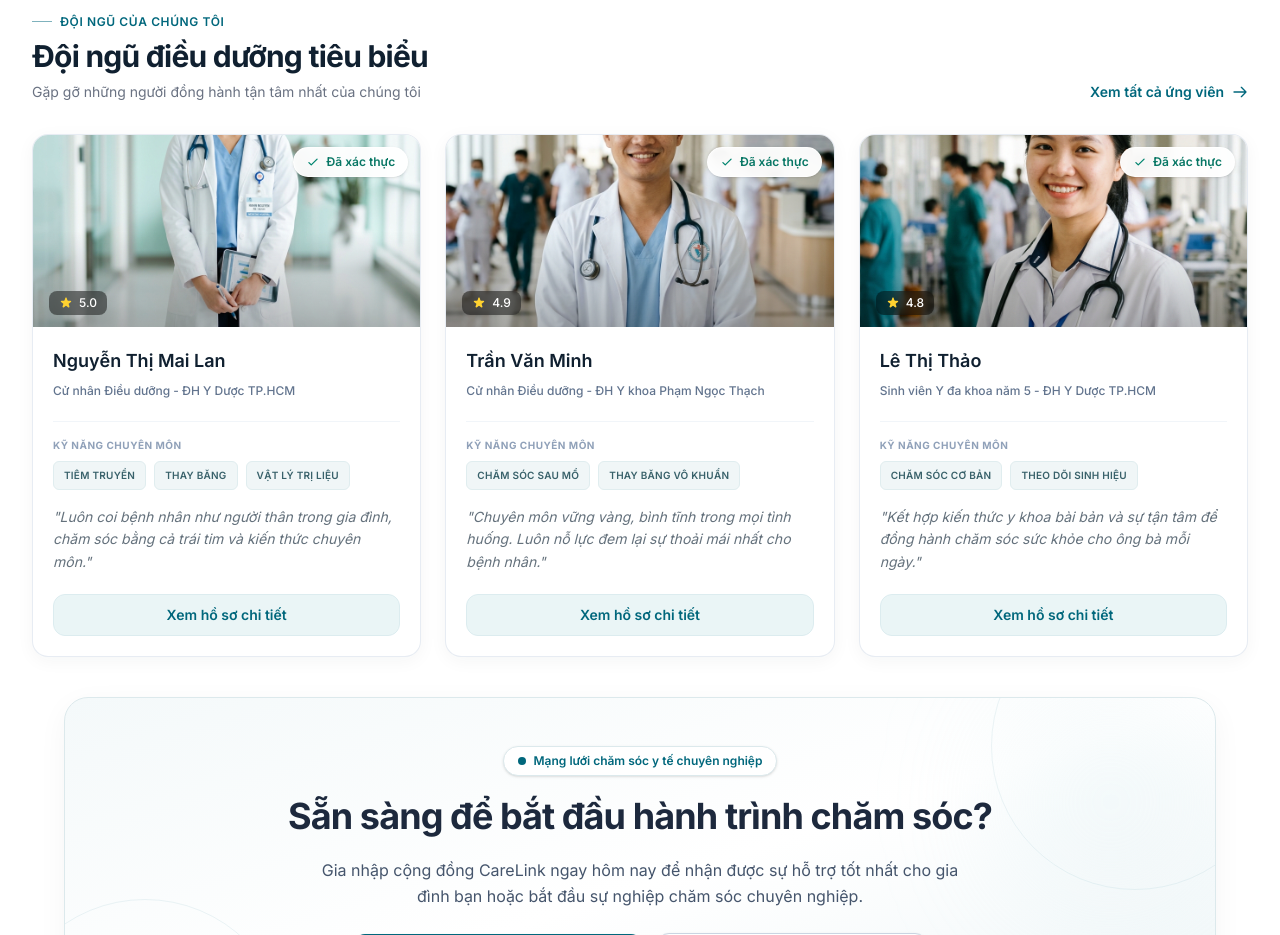
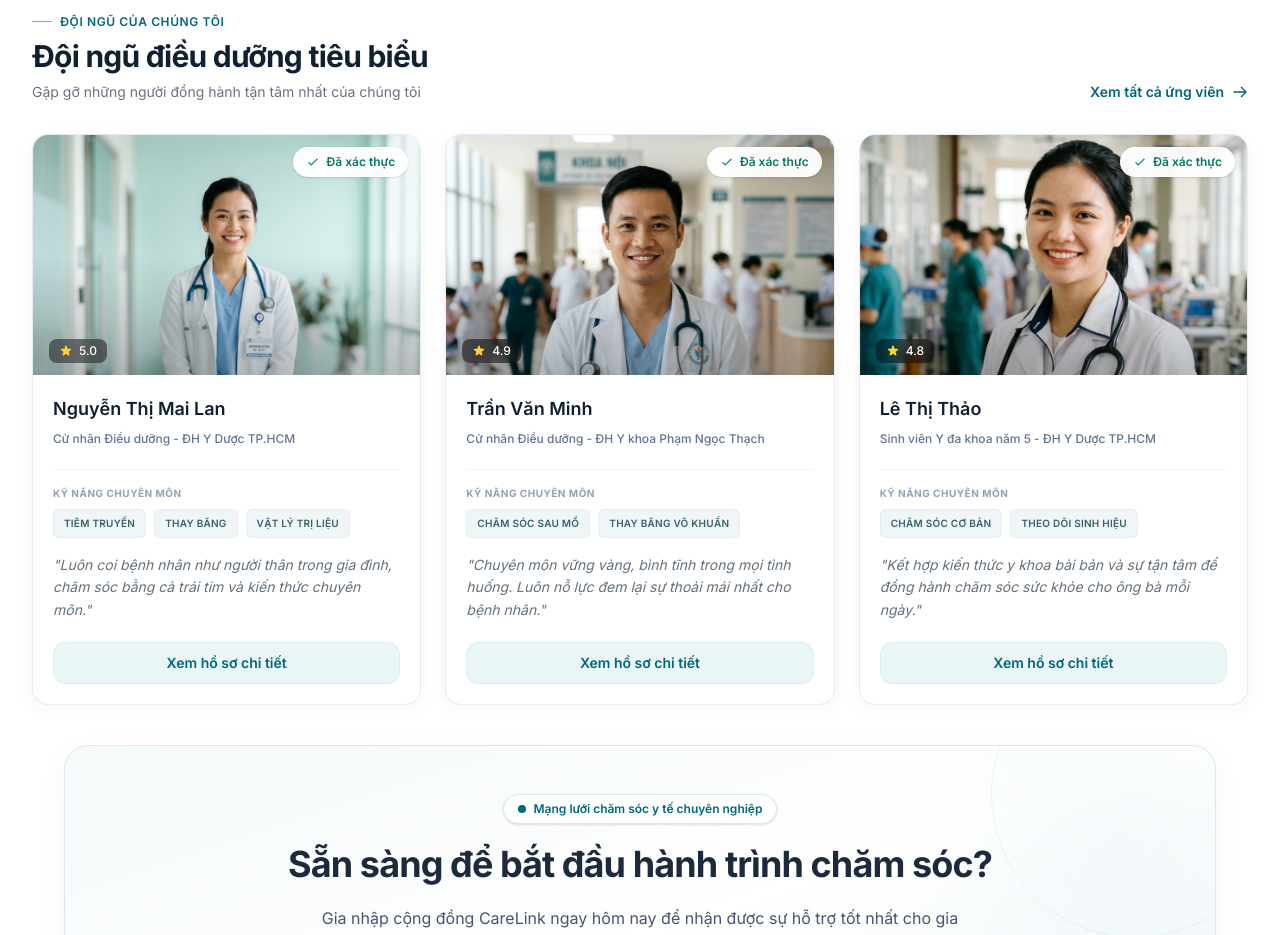
Before and after one commit to DuongDinhKhoi-2607/CareLink_FE, a React (Vite) app: page / in a window 1280 px wide. Shown: the part 2260-3195 px from the top of the page. Built offline with nearby package versions, Linux system fonts and the light colour scheme; no server answers.

Commit message:
style(home): expand caregiver card photo height and refine portrait focal framing

```diff
--- a/src/pages/public/Home.jsx
+++ b/src/pages/public/Home.jsx
@@ -118,6 +118,7 @@ const caregivers = [
         role: "Cử nhân Điều dưỡng - ĐH Y Dược TP.HCM",
         rating: "5.0",
         image: "/images/nurses/mai-lan.jpg",
+        imagePosition: "center 8%",
         skills: ["TIÊM TRUYỀN", "THAY BĂNG", "VẬT LÝ TRỊ LIỆU"],
         quote: `"Luôn coi bệnh nhân như người thân trong gia đình, chăm sóc bằng cả trái tim và kiến thức chuyên môn."`,
     },
@@ -126,6 +127,7 @@ const caregivers = [
         role: "Cử nhân Điều dưỡng - ĐH Y khoa Phạm Ngọc Thạch",
         rating: "4.9",
         image: "/images/nurses/van-minh.jpg",
+        imagePosition: "center 22%",
         skills: ["CHĂM SÓC SAU MỔ", "THAY BĂNG VÔ KHUẨN"],
         quote: `"Chuyên môn vững vàng, bình tĩnh trong mọi tình huống. Luôn nỗ lực đem lại sự thoải mái nhất cho bệnh nhân."`,
     },
@@ -134,6 +136,7 @@ const caregivers = [
         role: "Sinh viên Y đa khoa năm 5 - ĐH Y Dược TP.HCM",
         rating: "4.8",
         image: "/images/nurses/le-thao.jpg",
+        imagePosition: "center 35%",
         skills: ["CHĂM SÓC CƠ BẢN", "THEO DÕI SINH HIỆU"],
         quote: `"Kết hợp kiến thức y khoa bài bản và sự tận tâm để đồng hành chăm sóc sức khỏe cho ông bà mỗi ngày."`,
     },
@@ -203,10 +206,13 @@ const FeatureCard = ({ feature, index }) => (
 const CaregiverCard = ({ caregiver }) => (
     <article className="group flex flex-col bg-white rounded-2xl overflow-hidden border border-slate-200/80 shadow-[0_4px_18px_rgba(15,35,45,0.045)] hover:shadow-[0_14px_35px_rgba(15,35,45,0.10)] hover:-translate-y-1 transition-all duration-300">
 
-        <div className="h-48 w-full relative overflow-hidden bg-slate-100">
+        <div className="h-56 sm:h-60 w-full relative overflow-hidden bg-slate-100">
             <div
-                className="w-full h-full bg-cover bg-center group-hover:scale-105 transition-transform duration-700"
-                style={{ backgroundImage: `url(${caregiver.image})` }}
+                className="w-full h-full bg-cover group-hover:scale-105 transition-transform duration-700"
+                style={{
+                    backgroundImage: `url(${caregiver.image})`,
+                    backgroundPosition: caregiver.imagePosition || "center center",
+                }}
             />
 
             <div className="absolute inset-0 bg-gradient-to-t from-black/25 via-transparent to-transparent pointer-events-none" />
```
